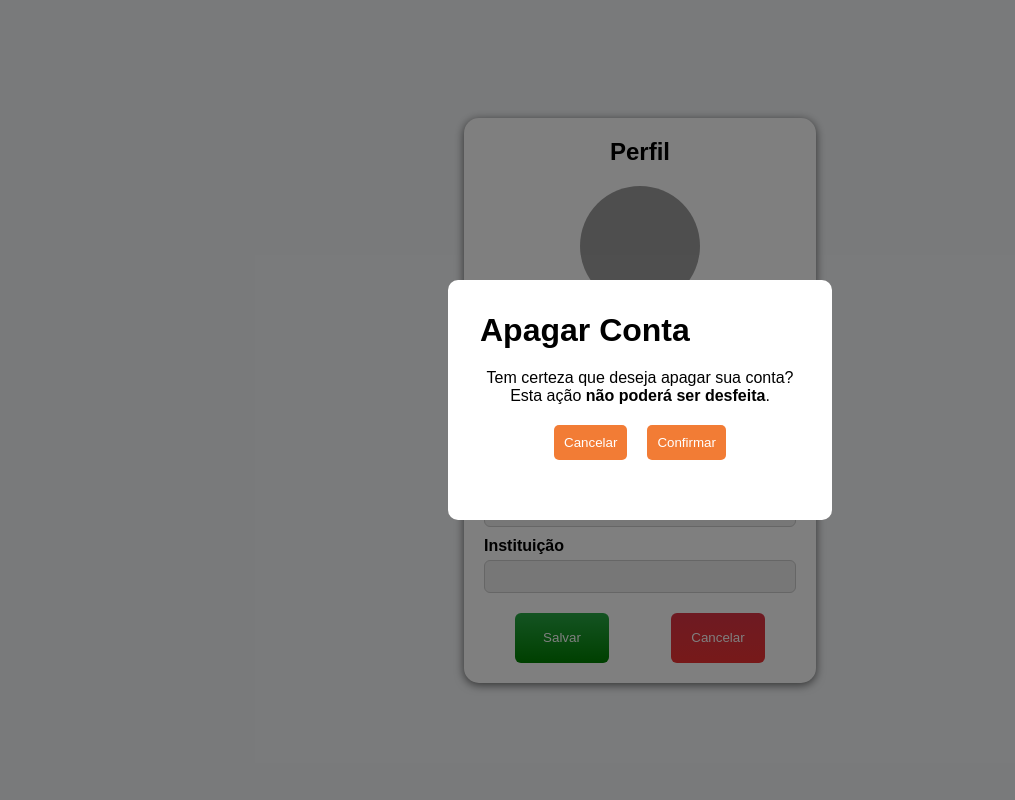
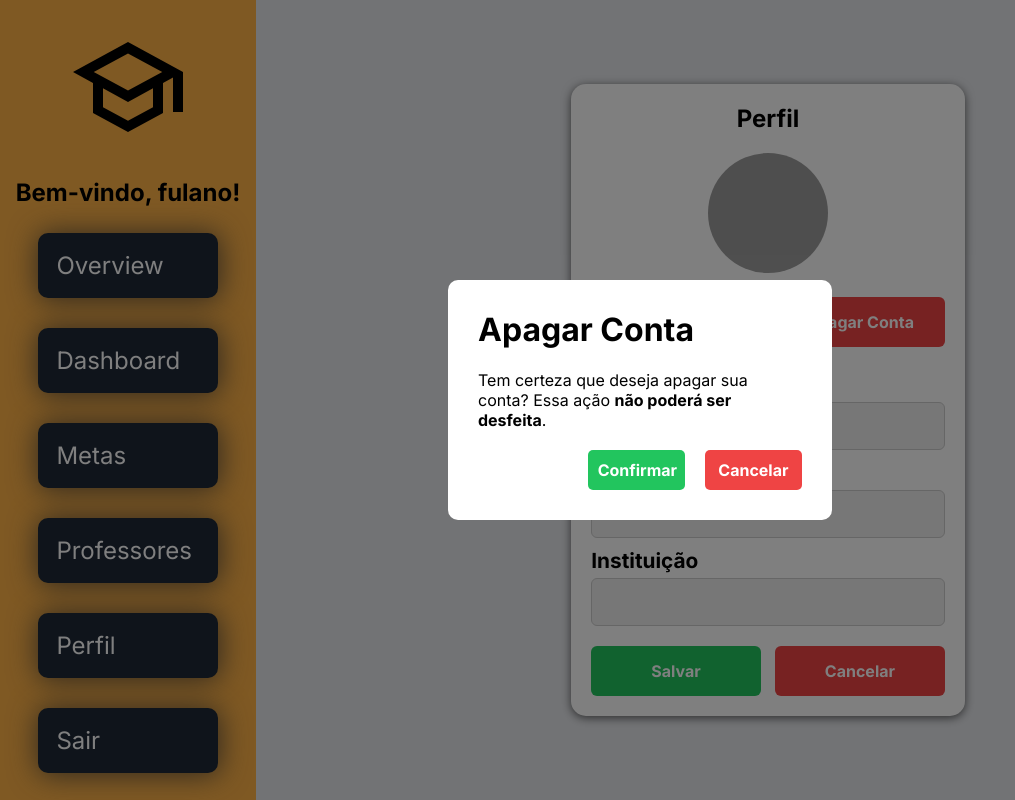
Before and after one commit to Tropa-dos-DELETE-sem-WHERE/aplicacao-web, a website: page public/perfilUsuario.html in a window 1280 px wide. Both pictures are taken after a click on the button "Apagar Conta". Shown: the whole page, without its empty margins (0-1015 px from the left). Drawn offline with Linux system fonts and the light colour scheme; no server answers; grey boxes are pictures that could not be loaded.

Commit message:
Melhoria: adicionado navbar na tela de perfil, otimização no html & css, melhorias no front (cores, tamanhos e disposição)

```diff
--- a/public/css/telaPerfilUsuario.css
+++ b/public/css/telaPerfilUsuario.css
@@ -1,25 +1,41 @@
+:root {
+  --laranja: #f6b76a;
+  --laranja-claro: #fce5c0;
+  --azul: #78a8d1;
+  --azul-claro: #d88ef6;
+  --verde: #91c7a9;
+  --verde-claro: #dcefe3;
+
+  --branco: #f9fafb;
+  --cinza: #e5e7eb;
+  --cinza-escuro: #1f2937;
+
+  /* Botões */
+  --sucesso-verde: #22c55e;
+  --erro-vermelho: #ef4444;
+  --atencao-amarelo: #facc15;
+  --info-azul: #3b82f6;
+}
+
 * {
   margin: 0;
   padding: 0;
   box-sizing: border-box;
-    font-family: 'Poppins', sans-serif;
+  font-family: "Poppins", sans-serif;
 }
 
-body {
-    background: #f4f6f8;
+main {
   display: flex;
+  align-items: center;
   justify-content: center;
-    align-items: center;
-    height: 100vh;
 }
-
 
 .container {
   width: 27.5%;
   background: #fff;
   padding: 20px;
   border-radius: 15px;
-    box-shadow: 0 2px 10px rgba(0,0,0,0.6);
+  box-shadow: 0 2px 10px rgba(0, 0, 0, 0.6);
 }
 
 .titulo {
@@ -48,17 +64,26 @@ label {
   display: block;
   margin-top: 10px;
   font-weight: bold;
+  font-size: 1.3rem;
 }
 
-input, select {
+input,
+select {
   width: 100%;
+  height: 6vh;
+  font-size: 1rem;
   padding: 8px;
   margin-top: 5px;
   border: 1px solid #ccc;
   border-radius: 6px;
 }
 
-input:disabled, select:disabled {
+input:focus{
+    outline: 1px solid var(--laranja);
+}
+
+input:disabled,
+select:disabled {
   background: #eee;
   color: #666;
   cursor: not-allowed;
@@ -67,7 +92,7 @@ input:disabled, select:disabled {
 .botoes {
   margin-top: 20px;
   display: flex;
-    justify-content: space-around;
+  justify-content: space-between;
 }
 
 .btn {
@@ -78,18 +103,25 @@ input:disabled, select:disabled {
   cursor: pointer;
 }
 
+.btn-salvar,
+.btn-cancelar {
+  width: 48%;
+  color: #fff;
+  font-weight: bold;
+  font-size: 1rem;
+}
+
 .btn-salvar {
-    background-image: -webkit-linear-gradient(#28a745, green);
-    color: white;
+  background-color: var(--sucesso-verde);
 }
 
 .btn-cancelar {
-    background-image: -webkit-linear-gradient(#dc3545, rgb(238, 51, 51));
-    color: white;
+  background-color: var(--erro-vermelho);
 }
 
-.btn-editar {
-    background-image: -webkit-linear-gradient(#007bff, blue);
+.btn-editar,
+.btn-apagar {
+  width: 48%;
   color: white;
   display: flex;
   align-items: center;
@@ -97,27 +129,19 @@ input:disabled, select:disabled {
   text-align: center;
   gap: 5px;
   margin-bottom: 15px;
+  font-weight: bold;
+  font-size: 1rem;
+}
+
+.btn-editar {
+  background-color: var(--info-azul);
 }
 .btn-apagar {
-    background-image: -webkit-linear-gradient(#dc3545, rgb(238, 51, 51));
-    color: white;
-    display: flex;
-    align-items: center;
-    justify-content: center;
-    text-align: center;
-    gap: 5px;
-    margin-bottom: 15px;
-}
-
-.btn-editar i {
-    font-style: normal;
-}
-
-.btn-editar{
-    text-align: center;
+  background-color: var(--erro-vermelho);
 }
 
 #conteudo {
+  width: 40%;
   display: none;
   opacity: 0;
   transition: opacity 0.5s ease;
@@ -127,10 +151,9 @@ input:disabled, select:disabled {
   opacity: 1;
 }
 
-.box-ud
-{
+.box-ud {
   display: flex;
-    justify-content: space-around;
+  justify-content: space-between;
 }
 .modal {
   position: relative;
@@ -142,12 +165,12 @@ input:disabled, select:disabled {
   width: 80%;
   height: 80%;
 }
-  .modal-container.show{
+.modal-container.show {
   opacity: 1;
   pointer-events: auto;
   display: flex;
 }
-.modal-container{
+.modal-container {
   position: fixed;
   top: 0;
   left: 0;
@@ -168,16 +191,23 @@ position: fixed;
   z-index: 1;
 }
 .modal {
+  display: flex;
+  justify-content: space-between;
+  flex-direction: column;
   position: relative;
   overflow-y: auto;
   background: white;
-    padding: 2rem;
+  padding: 30px;
   border-radius: 10px;
   z-index: 2;
   width: 30%;
   height: 30%;
 }
-.modal .box{
+
+.modal p {
+  margin: 20px 0;
+}
+.modal .box {
   height: 100%;
   width: 100%;
   display: flex;
@@ -185,7 +215,7 @@ position: fixed;
   align-items: center;
   flex-direction: column;
 }
-.modal .box span{
+.modal .box span {
   height: 100%;
   width: 100%;
   display: flex;
@@ -195,9 +225,35 @@ position: fixed;
   font-weight: bolder;
   color: #c51c1c;
 }
-.modal .box .btn{
+.modal .box .btn {
   width: 50%;
   display: flex;
   justify-content: space-around;
   align-items: center;
 }
+
+.boxButton {
+  display: flex;
+  justify-content: flex-end;
+  gap: 20px;
+}
+
+.btnCancelar,
+.btnConfirmar {
+  width: 30%;
+  color: white;
+  padding: 10px;
+  border: none;
+  border-radius: 5px;
+  cursor: pointer;
+  font-weight: bold;
+  font-size: 1rem;
+}
+
+.btnConfirmar {
+  background-color: var(--sucesso-verde);
+}
+
+.btnCancelar {
+  background-color: var(--erro-vermelho);
+}
--- a/public/perfilUsuario.html
+++ b/public/perfilUsuario.html
@@ -4,15 +4,40 @@
 <head>
     <meta charset="UTF-8">
     <meta name="viewport" content="width=device-width, initial-scale=1.0">
+    <title>Editar Perfil</title>
     <link rel="stylesheet" href="css/telaPerfilUsuario.css">
-    <title>Editar Perfil</title>
+    <link rel="stylesheet" href="css/logado.css">
+
+    <link rel="preconnect" href="https://fonts.googleapis.com">
+    <link rel="preconnect" href="https://fonts.gstatic.com" crossorigin>
+    <link
+        href="https://fonts.googleapis.com/css2?family=Inter:ital,opsz,wght@0,14..32,100..900;1,14..32,100..900&family=Montserrat:ital,wght@0,100..900;1,100..900&family=Poppins:ital,wght@0,100;0,200;0,300;0,400;0,500;0,600;0,700;0,800;0,900;1,100;1,200;1,300;1,400;1,500;1,600;1,700;1,800;1,900&family=Roboto:ital,wght@0,100..900;1,100..900&display=swap"
+        rel="stylesheet">
 </head>
 
 <body>
+
+    <aside>
+        <div class="logo"><img src="./assets/icons/escola.svg"></div>
+
+        <h2>Bem-vindo, fulano!</h2>
+        <nav>
+            <ul>
+                <li><a href="overview.html" title="Overview">Overview</a></li>
+                <li><a href="dashboard.html" title="Dashboard">Dashboard</a></li>
+                <li><a href="metas.html" title="Metas">Metas</a></li>
+                <li><a href="professores.html" title="Professores">Professores</a></li>
+                <li><a href="perfilUsuario.html" title="Perfil">Perfil</a></li>
+                <li><a href="index.html" title="Sair">Sair</a></li>
+            </ul>
+        </nav>
+    </aside>
+
     <div id="loading" style="display: flex; justify-content: center; align-items: center; height: 100vh;">
         <h2>Carregando dados...</h2>
     </div>
 
+    <main>
         <div class="container" id="conteudo">
             <h1 id="isGestor"></h1>
             <h2 class="titulo">Perfil</h2>
@@ -25,7 +50,8 @@
 
             <div class="box-ud">
                 <button type="button" class="btn btn-editar" id="btn_editar" onclick="habilitarEdicao()">Editar</button>
-        <button type="button" class="btn btn-apagar" id="btn_apagar" onclick="apagarGestor()">Apagar Conta</button>
+                <button type="button" class="btn btn-apagar" id="btn_apagar" onclick="apagarGestor()">Apagar
+                    Conta</button>
             </div>
             <form id="form_editar">
                 <label for="nome">Nome</label>
@@ -40,13 +66,16 @@
                 <div class="botoes">
                     <button type="button" class="btn btn-salvar" onclick="atualizarDadoByUser()" disabled
                         id="btn_salvar">Salvar</button>
-                <button type="button" class="btn btn-cancelar" onclick="cancelar()" disabled
-                    id="btn_cancelar"><a href="overview.html" style="text-decoration: none; color: white;">Cancelar</a></button>
+                    <button type="button" class="btn btn-cancelar" onclick="cancelar()" disabled id="btn_cancelar"><a
+                            href="overview.html" style="text-decoration: none; color: white;">Cancelar</a></button>
                 </div>
             </form>
             <div id="modal_container_adicionar"></div>
         </div>
+    </main>
+
 </body>
+
 </html>
 <script>
     const btnEditar = document.getElementById("btn_editar");
@@ -159,13 +188,13 @@
       <div class="modal-overlay" onclick="fecharModal()"></div>
       <div class="modal">
         <h1>Apagar Conta</h1>
-        <p style="text-align: center; margin: 20px 0;">
-          Tem certeza que deseja apagar sua conta? Esta ação <b>não poderá ser desfeita</b>.
+        <p>
+          Tem certeza que deseja apagar sua conta? Essa ação <b>não poderá ser desfeita</b>.
         </p>
 
-        <div class="boxButton" style="display: flex; justify-content: center; gap: 20px;">
-          <button class="btnCancelar" onclick="fecharModal()" style="background-color: #F27C35; color: white; padding: 10px; border:none; border-radius: 5px">Cancelar</button>
-          <button class="btnConfirmar" onclick="deletarUsuario(sessionStorage.ID_USUARIO)" style="background-color: #F27C35; color: white; padding: 10px; border:none; border-radius: 5px">Confirmar</button>
+        <div class="boxButton">
+            <button class="btnConfirmar" onclick="deletarUsuario(sessionStorage.ID_USUARIO)">Confirmar</button>
+          <button class="btnCancelar" onclick="fecharModal()">Cancelar</button>
         </div>
       </div>
     </div>
```
Lines whose indentation alone changed are shown as unchanged.
